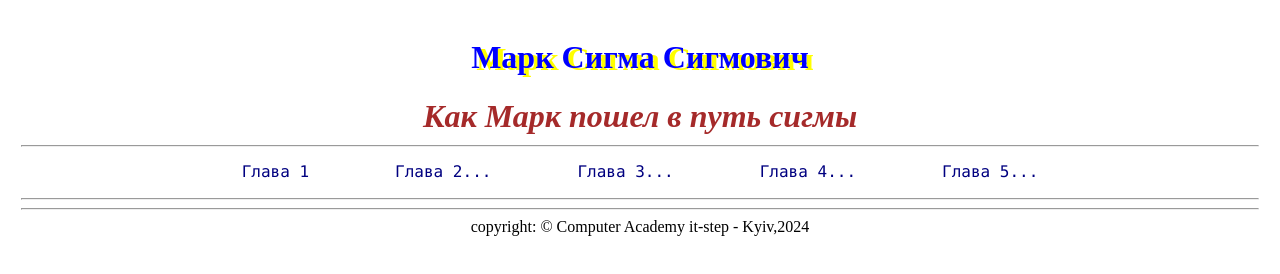
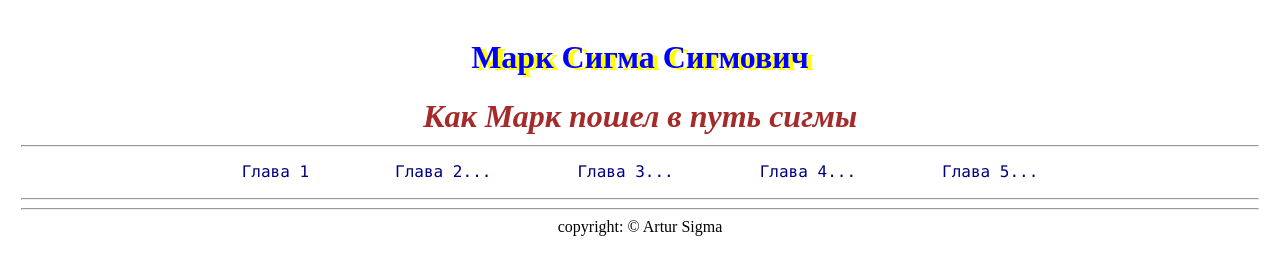
Before and after one commit to MarkSigma/sigma228, a plain HTML site: page index.html in a window 1280 px wide. Drawn offline with Linux system fonts and the light colour scheme.

Commit message:
Update index.html

```diff
--- a/index.html
+++ b/index.html
@@ -28,7 +28,7 @@
     <hr>
     <footer>
         <n4>
-        copyright: &copy; Computer Academy it-step - Kyiv,2024
+        copyright: &copy; Artur Sigma
         </n4>
     </footer>
 </body>
```
